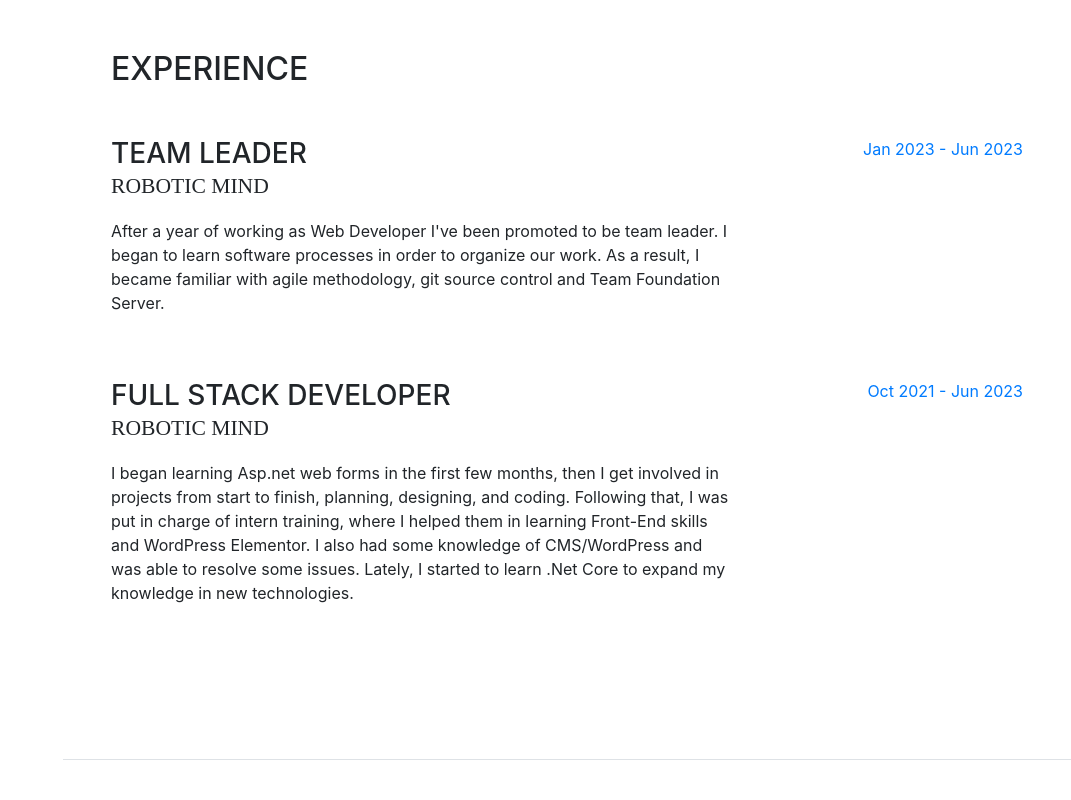
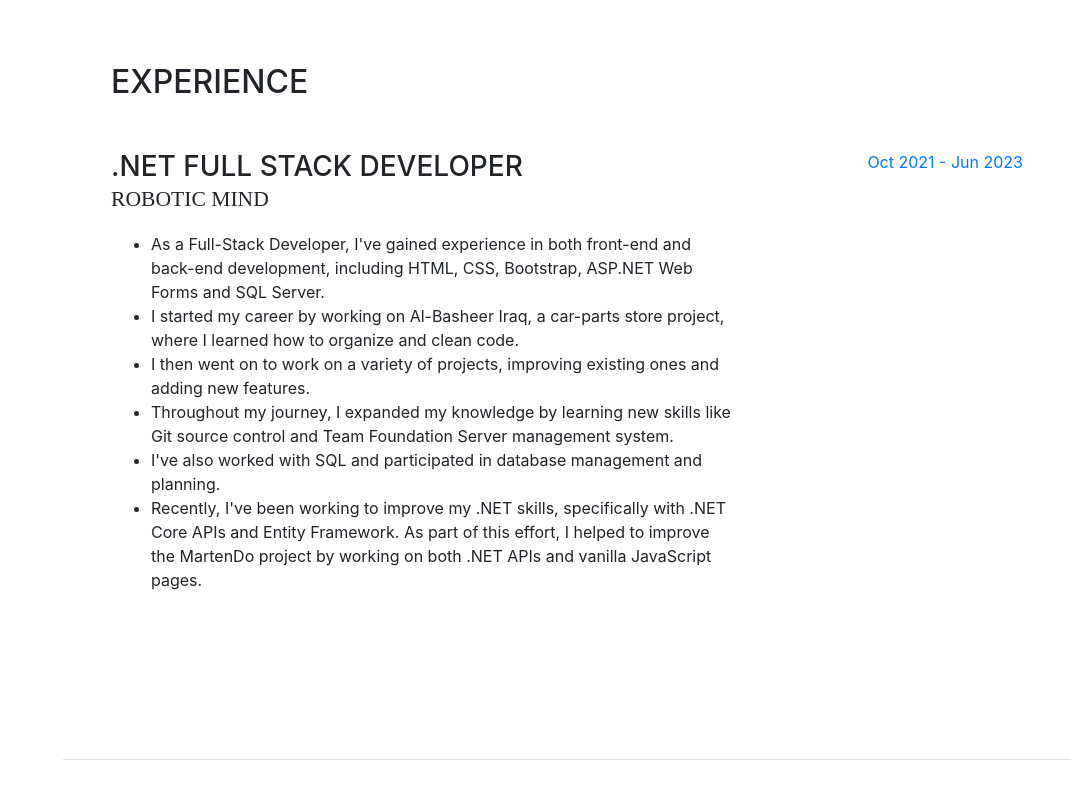
Before and after one commit to BushraDa/bushrada.github.io, a website with bundled scripts: page index.html in a window 1280 px wide. Shown: the part 840-1640 px from the top of the page, without its empty margins (209-1280 px from the left). Built offline with nearby package versions, Linux system fonts and the light colour scheme; a web font is replaced by a local one.

Commit message:
Fixing Experience Section

```diff
--- a/index.html
+++ b/index.html
@@ -127,28 +127,25 @@
 
         <div class="resume-item d-flex flex-column flex-md-row mb-5">
           <div class="resume-content mr-auto">
-            <h3 class="mb-0">Team Leader</h3>
+            <h3 class="mb-0">.Net Full Stack Developer</h3>
             <div class="subheading mb-3">Robotic Mind</div>
-            <p>After a year of working as Web Developer I've been promoted to be team leader.
-              I began to learn software processes in order to organize our work.
-              As a result, I became familiar with agile methodology, git source control
-              and Team Foundation Server.</p>
-          </div>
-          <div class="resume-date text-md-right">
-            <span class="text-primary">Jan 2023 - Jun 2023</span>
-          </div>
-        </div>
-
-        <div class="resume-item d-flex flex-column flex-md-row mb-5">
-          <div class="resume-content mr-auto">
-            <h3 class="mb-0">Full Stack Developer</h3>
-            <div class="subheading mb-3">Robotic Mind</div>
-            <p>I began learning Asp.net web forms in the first few months,
-              then I get involved in projects from start to finish, planning, designing, and coding.
-              Following that, I was put in charge of intern training,
-              where I helped them in learning Front-End skills and WordPress Elementor.
-              I also had some knowledge of CMS/WordPress and was able to resolve some issues.
-              Lately, I started to learn .Net Core to expand my knowledge in new technologies.
+            <p>
+            <ul>
+              <li>As a Full-Stack Developer, I've gained experience in both front-end and back-end development,
+                including HTML, CSS,
+                Bootstrap, ASP.NET Web Forms and SQL Server.</li>
+              <li>I started my career by working on Al-Basheer Iraq, a car-parts store
+                project, where I learned how to organize and clean code.</li>
+              <li>I then went on to work on a variety of projects, improving
+                existing ones and adding new features.</li>
+              <li>Throughout my journey, I expanded my knowledge by learning new skills like Git
+                source control and Team Foundation Server management system.</li>
+              <li>I've also worked with SQL and participated in database management and planning.</li>
+              <li>Recently, I've been working to improve my .NET skills, specifically with .NET Core APIs and Entity
+                Framework. As part of
+                this effort, I helped to improve the MartenDo project by working on both .NET APIs and vanilla
+                JavaScript pages.</li>
+            </ul>
             </p>
           </div>
           <div class="resume-date text-md-right">
@@ -172,7 +169,7 @@
             <p>Grade: 76.89</p>
             <div>
               During these years, I studied a lot of materials such as algorithms, databases and
-              programming languages. I dive into Machine Learning field as I used it in my fourth
+              programming languages. I dived into Machine Learning field after using it in my fourth
               and fifth year projects.<br>
               I participated in Mechanical and Electrical Exhibition (MEE3). Our project was about A
               smart monitoring system which was aiming to protect resources from being stolen and
@@ -194,37 +191,37 @@
         <div class="subheading mb-3">Programming Languages &amp; Tools</div>
         <ul class="list-inline list-icons">
           <li class="list-inline-item">
-            <i class="devicons devicons-html5"></i>
+            <i class="devicons devicons-html5" title="HTML"></i>
           </li>
           <li class="list-inline-item">
-            <i class="devicons devicons-css3"></i>
+            <i class="devicons devicons-css3" title="CSS"></i>
           </li>
           <li class="list-inline-item">
-            <i class="devicons devicons-javascript"></i>
+            <i class="devicons devicons-javascript" title="JavaScript"></i>
           </li>
           <li class="list-inline-item">
-            <i class="devicons devicons-jquery"></i>
+            <i class="devicons devicons-jquery" title="JQuery"></i>
           </li>
           <li class="list-inline-item">
-            <i class="devicons devicons-bootstrap"></i>
+            <i class="devicons devicons-bootstrap" title="Bootstrap"></i>
           </li>
           <li class="list-inline-item">
-            <i class="devicons devicons-wordpress"></i>
+            <i class="devicons devicons-wordpress" title="Wordpress"></i>
           </li>
           <li class="list-inline-item">
-            <i class="devicons devicons-git"></i>
+            <i class="devicons devicons-git" title="Git"></i>
           </li>
           <li class="list-inline-item">
-            <i class="devicons devicons-dotnet"></i>
+            <i class="devicons devicons-dotnet" title="DotNet"></i>
           </li>
           <li class="list-inline-item">
-            <i class="devicons devicons-msql_server"></i>
+            <i class="devicons devicons-msql_server" title="SQL"></i>
           </li>
           <li class="list-inline-item">
-            <i class="devicons devicons-scrum"></i>
+            <i class="devicons devicons-scrum" title="Scrum"></i>
           </li>
           <li class="list-inline-item">
-            <i class="devicons devicons-react"></i>
+            <i class="devicons devicons-react" title="React.js"></i>
           </li>
         </ul>
 
```
